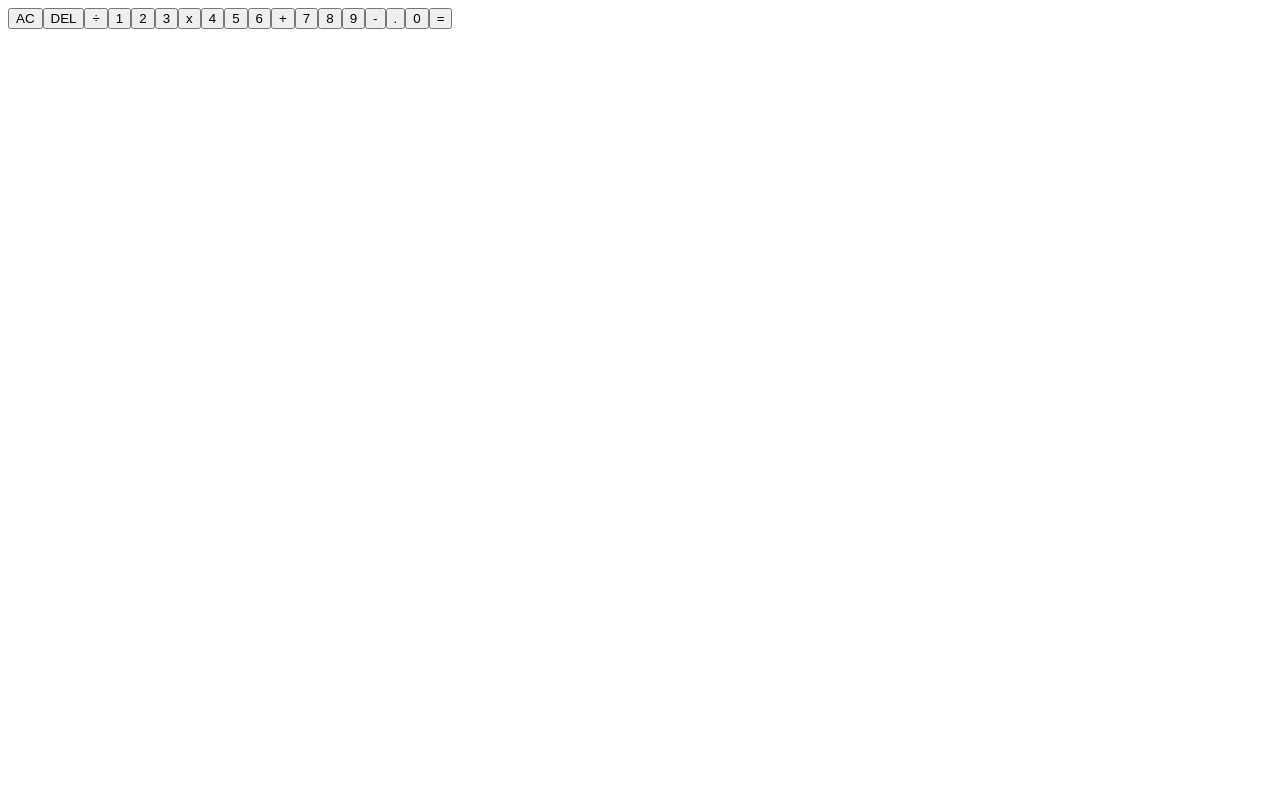
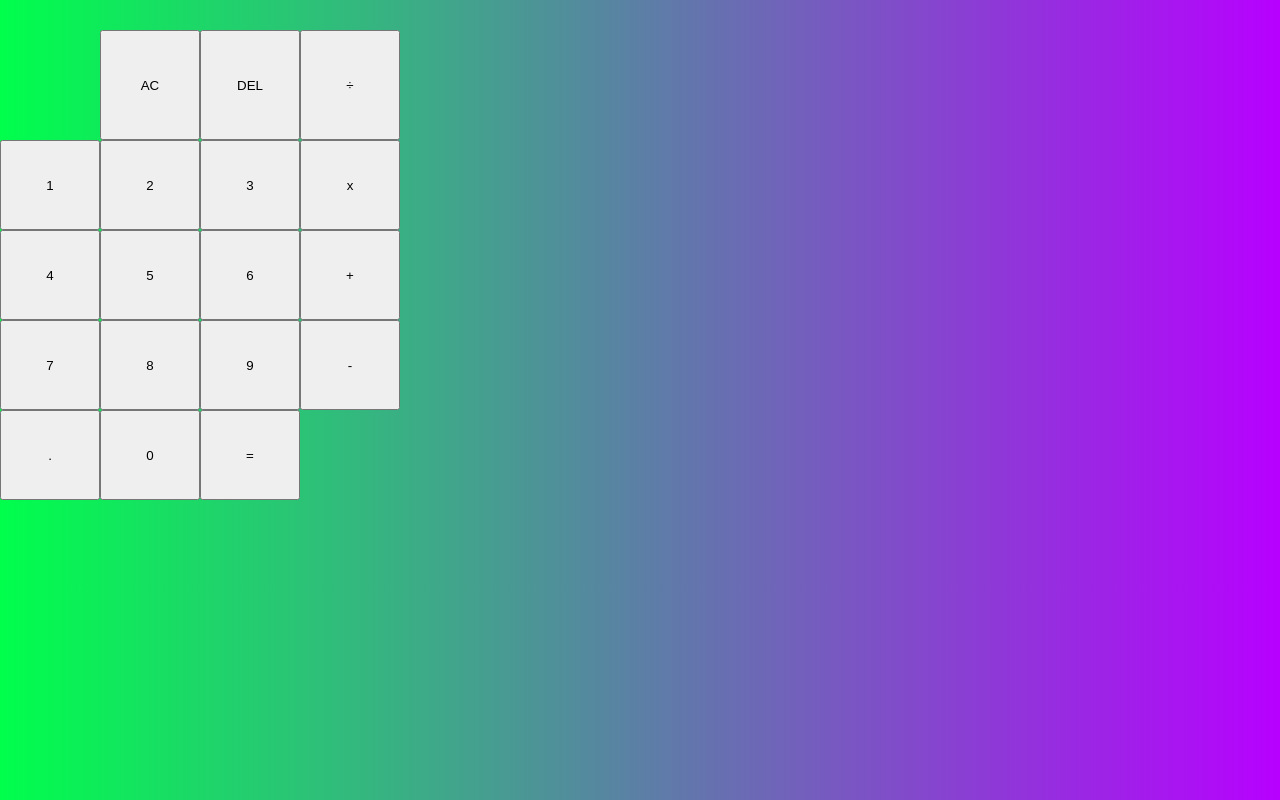
Before and after one commit to AndrewT11/react-calculator, a React (Create React App) app: page / in a window 1280 px wide. Built offline with nearby package versions, Linux system fonts and the light colour scheme.

Commit message:
CSS import into app.js. Buttons sized

```diff
--- a/src/App.js
+++ b/src/App.js
@@ -1,3 +1,5 @@
+import "./styles.css";
+
 function App() {
   return (
     // will use CSS grid for complete calculator layout
--- /dev/null
+++ b/src/styles.css
@@ -0,0 +1,18 @@
+*,
+*::before,
+*::after {
+  /* border-box prevents content inside parent window container from spilling outside of parent container */
+  box-sizing: border-box;
+}
+
+body {
+  margin: 0;
+  background: linear-gradient(to right, #00ff4c, #b700ff);
+}
+
+.calculator-grid {
+  display: grid;
+  margin-top: 30px;
+  grid-template-columns: repeat(4, 100px);
+  grid-template-rows: minmax(110px, auto) repeat(5, 90px);
+}
```
